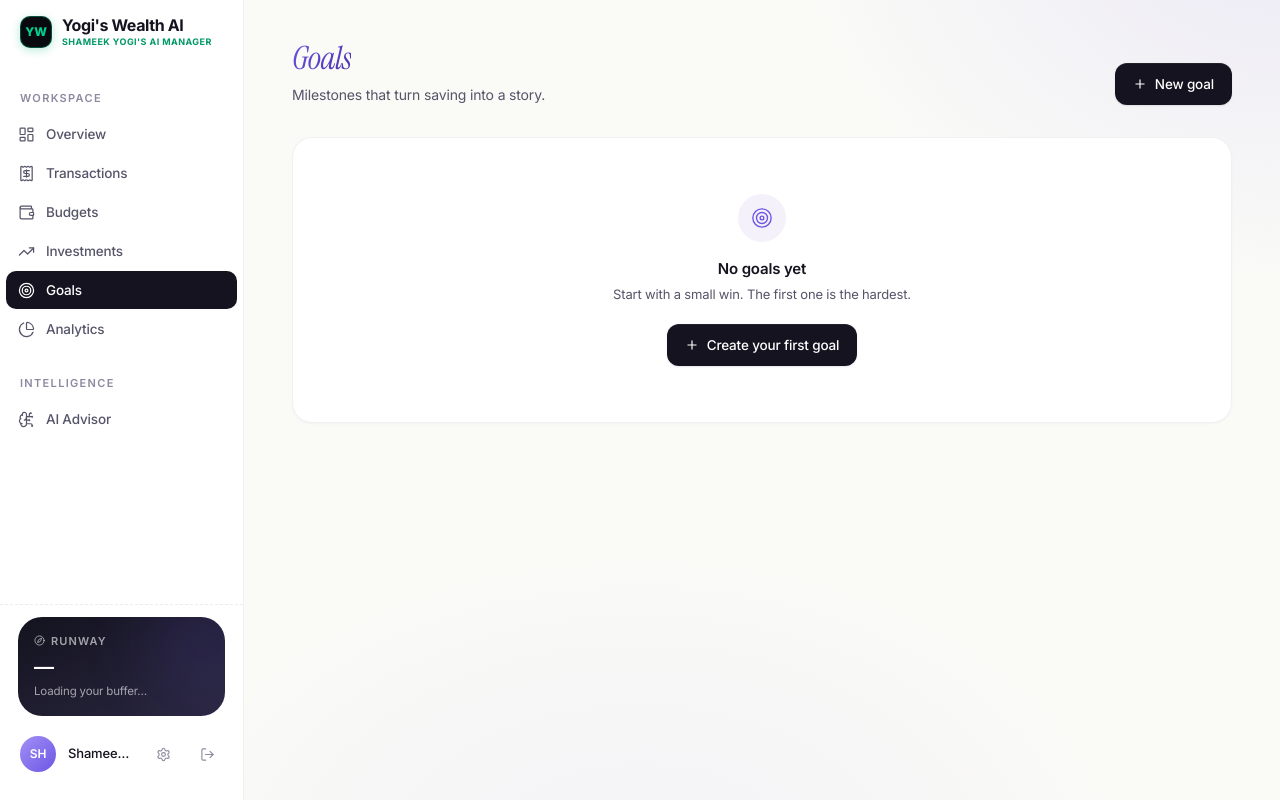
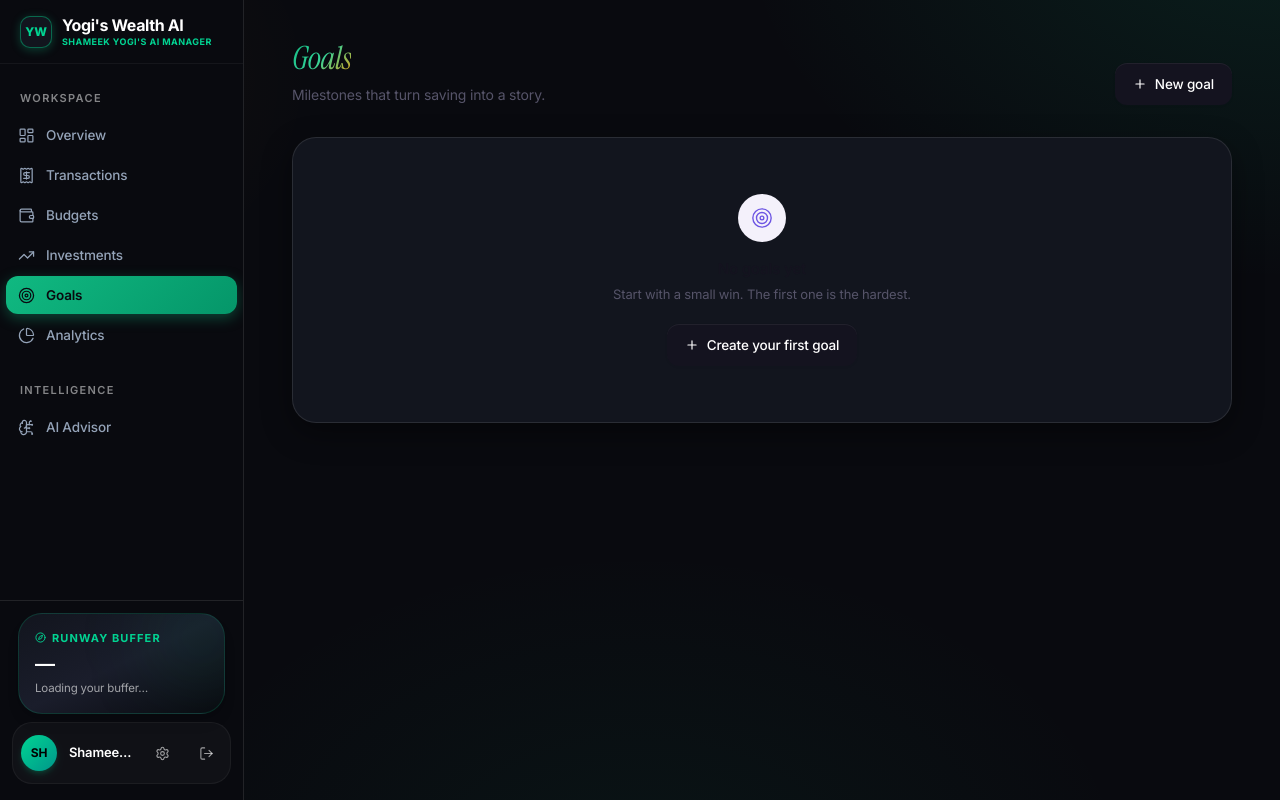
Before and after one commit to shameekyogi68/FinPilot, a Next.js app: page /goals in a window 1280 px wide. Built offline with nearby package versions, Linux system fonts and the light colour scheme; no server answers; the database is empty.

Commit message:
style: unify entire web application under luxury obsidian emerald dark glass color palette

```diff
--- a/app/globals.css
+++ b/app/globals.css
@@ -68,82 +68,82 @@
 }
 
 :root {
-  /* Brand: refined violet */
-  --brand-50:  #F6F4FF;
-  --brand-100: #ECE8FE;
-  --brand-200: #DBD3FD;
-  --brand-300: #C2B4FB;
-  --brand-400: #A48FF6;
-  --brand-500: #8A6BF0;
-  --brand-600: #7351E6;
-  --brand-700: #5E3FCE;
-  --brand-800: #4A30A8;
-  --brand-900: #382585;
+  /* Brand: Luxury Emerald Gold & Obsidian */
+  --brand-50:  #ECFDF5;
+  --brand-100: #D1FAE5;
+  --brand-200: #A7F3D0;
+  --brand-300: #6EE7B7;
+  --brand-400: #34D399;
+  --brand-500: #10B981;
+  --brand-600: #059669;
+  --brand-700: #047857;
+  --brand-800: #065F46;
+  --brand-900: #064E3B;
 
-  /* Canvas */
-  --background: #FAFAF7;
-  --foreground: #14131F;
+  /* Canvas - Luxury Obsidian Dark Theme */
+  --background: #090A0F;
+  --foreground: #F8FAFC;
 
-  --card: #FFFFFF;
-  --card-foreground: #14131F;
-  --popover: #FFFFFF;
-  --popover-foreground: #14131F;
+  --card: #12151E;
+  --card-foreground: #F8FAFC;
+  --popover: #12151E;
+  --popover-foreground: #F8FAFC;
 
-  --primary: #6D55E3;
-  --primary-foreground: #FFFFFF;
+  --primary: #10B981;
+  --primary-foreground: #090A0F;
 
-  --secondary: #F4F1FB;
-  --secondary-foreground: #4A30A8;
-  --muted: #F2F1F6;
-  --muted-foreground: #6E6B85;
-  --accent: #EFEBFB;
-  --accent-foreground: #4A30A8;
+  --secondary: #1A1D2B;
+  --secondary-foreground: #10B981;
+  --muted: #1E2230;
+  --muted-foreground: #94A3B8;
+  --accent: #1A1D2B;
+  --accent-foreground: #F59E0B;
 
-  --destructive: #E04B4B;
+  --destructive: #EF4444;
   --destructive-foreground: #FFFFFF;
-  --destructive-border: rgba(224, 75, 75, 0.20);
+  --destructive-border: rgba(239, 68, 68, 0.25);
 
-  --border: rgba(20, 19, 31, 0.08);
-  --border-strong: rgba(20, 19, 31, 0.14);
-  --input: rgba(20, 19, 31, 0.10);
-  --ring: #6D55E3;
+  --border: rgba(255, 255, 255, 0.10);
+  --border-strong: rgba(255, 255, 255, 0.18);
+  --input: rgba(255, 255, 255, 0.12);
+  --ring: #10B981;
 
   /* Charts */
-  --chart-1: #6D55E3;
-  --chart-2: #18A87E;
-  --chart-3: #E89B3C;
-  --chart-4: #3D9BD0;
-  --chart-5: #E04B4B;
+  --chart-1: #10B981;
+  --chart-2: #F59E0B;
+  --chart-3: #3B82F6;
+  --chart-4: #8B5CF6;
+  --chart-5: #EF4444;
 
   /* Radius */
-  --radius: 14px;
+  --radius: 16px;
 
-  /* Sidebar */
-  --sidebar: #FFFFFF;
-  --sidebar-foreground: #4A4862;
-  --sidebar-primary: #6D55E3;
-  --sidebar-primary-foreground: #FFFFFF;
-  --sidebar-accent: #F4F1FB;
-  --sidebar-accent-foreground: #4A30A8;
-  --sidebar-border: rgba(20, 19, 31, 0.08);
-  --sidebar-ring: #6D55E3;
+  /* Sidebar - Obsidian Dark */
+  --sidebar: #090A0F;
+  --sidebar-foreground: #94A3B8;
+  --sidebar-primary: #10B981;
+  --sidebar-primary-foreground: #090A0F;
+  --sidebar-accent: #12151E;
+  --sidebar-accent-foreground: #10B981;
+  --sidebar-border: rgba(255, 255, 255, 0.08);
+  --sidebar-ring: #10B981;
 
   /* Semantic */
-  --income:         #0E8A5F;
-  --income-bg:      rgba(14, 138, 95, 0.08);
-  --income-border:  rgba(14, 138, 95, 0.18);
+  --income:         #10B981;
+  --income-bg:      rgba(16, 185, 129, 0.12);
+  --income-border:  rgba(16, 185, 129, 0.25);
 
-  --expense:        #D63B3B;
-  --expense-bg:     rgba(214, 59, 59, 0.08);
-  --expense-border: rgba(214, 59, 59, 0.18);
+  --expense:        #EF4444;
+  --expense-bg:     rgba(239, 68, 68, 0.12);
+  --expense-border: rgba(239, 68, 68, 0.25);
 
-  --savings:        #6D55E3;
-  --savings-bg:     rgba(109, 85, 227, 0.08);
-  --savings-border: rgba(109, 85, 227, 0.18);
+  --savings:        #10B981;
+  --savings-bg:     rgba(16, 185, 129, 0.12);
+  --savings-border: rgba(16, 185, 129, 0.25);
 
-  --warning:        #C77A1F;
-  --warning-bg:     rgba(199, 122, 31, 0.08);
-  --warning-border: rgba(199, 122, 31, 0.18);
+  --warning:        #F59E0B;
+  --warning-bg:     rgba(245, 158, 11, 0.12);
+  --warning-border: rgba(245, 158, 11, 0.25);
 
   /* Shadows */
   --shadow-xs: 0 1px 2px rgba(20, 19, 31, 0.04);
@@ -161,7 +161,7 @@
   html {
     font-family: "Inter", system-ui, sans-serif;
     font-feature-settings: 'cv11', 'ss01', 'ss03';
-    color-scheme: light;
+    color-scheme: dark;
     -webkit-font-smoothing: antialiased;
     -moz-osx-font-smoothing: grayscale;
     text-rendering: optimizeLegibility;
@@ -169,8 +169,8 @@
   body {
     font-family: "Inter", system-ui, sans-serif;
     font-feature-settings: 'cv11', 'ss01', 'ss03';
-    background-color: #FAFAF7;
-    color: #14131F;
+    background-color: #090A0F;
+    color: #F8FAFC;
     letter-spacing: -0.01em;
   }
 
@@ -182,22 +182,22 @@
   .tabular-nums { font-variant-numeric: tabular-nums; }
 
   ::selection {
-    background: rgba(109, 85, 227, 0.14);
-    color: #14131F;
+    background: rgba(16, 185, 129, 0.25);
+    color: #FFFFFF;
   }
 
   ::-webkit-scrollbar { width: 6px; height: 6px; }
   ::-webkit-scrollbar-track { background: transparent; }
   ::-webkit-scrollbar-thumb {
-    background: rgba(20, 19, 31, 0.10);
+    background: rgba(255, 255, 255, 0.15);
     border-radius: 9999px;
   }
-  ::-webkit-scrollbar-thumb:hover { background: rgba(109, 85, 227, 0.30); }
-  * { scrollbar-width: thin; scrollbar-color: rgba(20,19,31,0.10) transparent; }
+  ::-webkit-scrollbar-thumb:hover { background: rgba(16, 185, 129, 0.40); }
+  * { scrollbar-width: thin; scrollbar-color: rgba(255,255,255,0.15) transparent; }
 
   h1, h2, h3, h4, h5, h6 {
     letter-spacing: -0.025em;
-    color: #14131F;
+    color: #F8FAFC;
   }
 }
 
@@ -209,39 +209,41 @@
     letter-spacing: -0.02em;
   }
 
-  /* ─── Soft surface card ─── */
+  /* ─── Obsidian surface card ─── */
   .surface-card {
-    background: #FFFFFF;
-    border: 1px solid rgba(20, 19, 31, 0.06);
-    border-radius: 20px;
-    box-shadow: 0 1px 2px rgba(20, 19, 31, 0.03);
+    background: #12151E;
+    border: 1px solid rgba(255, 255, 255, 0.10);
+    border-radius: 24px;
+    box-shadow: 0 10px 30px rgba(0, 0, 0, 0.4);
     transition: box-shadow 300ms ease, transform 300ms ease, border-color 300ms ease;
+    color: #F8FAFC;
   }
   .surface-card:hover {
-    box-shadow: 0 12px 32px rgba(20, 19, 31, 0.06), 0 2px 4px rgba(20, 19, 31, 0.03);
-    border-color: rgba(109, 85, 227, 0.14);
+    box-shadow: 0 20px 45px rgba(0, 0, 0, 0.6);
+    border-color: rgba(16, 185, 129, 0.35);
   }
 
-  /* ─── Stat tile (subtle) ─── */
+  /* ─── Stat tile ─── */
   .stat-tile {
-    background: #FFFFFF;
-    border: 1px solid rgba(20, 19, 31, 0.06);
-    border-radius: 18px;
+    background: #12151E;
+    border: 1px solid rgba(255, 255, 255, 0.10);
+    border-radius: 20px;
     padding: 22px;
     position: relative;
     overflow: hidden;
     transition: all 300ms ease;
+    color: #F8FAFC;
   }
   .stat-tile::before {
     content: '';
     position: absolute;
     top: 0; left: 0; right: 0;
     height: 2px;
-    background: var(--bar, linear-gradient(90deg, #A48FF6, #6D55E3));
+    background: var(--bar, linear-gradient(90deg, #10B981, #059669));
     opacity: 0;
     transition: opacity 300ms ease;
   }
-  .stat-tile:hover { transform: translateY(-2px); border-color: rgba(109,85,227,0.18); box-shadow: 0 14px 30px rgba(20,19,31,0.06); }
+  .stat-tile:hover { transform: translateY(-2px); border-color: rgba(16,185,129,0.30); box-shadow: 0 14px 30px rgba(0,0,0,0.5); }
   .stat-tile:hover::before { opacity: 1; }
 
   /* ─── Section header ─── */
@@ -250,7 +252,7 @@
     font-weight: 600;
     letter-spacing: 0.12em;
     text-transform: uppercase;
-    color: #8C8AA0;
+    color: #94A3B8;
   }
 
   /* ─── Pill / chip ─── */
@@ -470,35 +472,37 @@
     gap: 11px;
     height: 38px;
     padding: 0 12px;
-    border-radius: 10px;
-    color: #565469;
+    border-radius: 12px;
+    color: #94A3B8;
     font-size: 13.5px;
     font-weight: 500;
     position: relative;
-    margin: 1px 6px;
-    transition: all 180ms ease;
+    margin: 2px 6px;
+    transition: all 200ms ease;
   }
   .nav-item:hover {
-    background: #F4F1FB;
-    color: #14131F;
+    background: rgba(255, 255, 255, 0.06);
+    color: #F8FAFC;
   }
   .nav-item.active {
-    background: #14131F;
-    color: #FFFFFF;
+    background: linear-gradient(135deg, #10B981 0%, #059669 100%);
+    color: #090A0F;
+    font-weight: 600;
+    box-shadow: 0 4px 14px rgba(16, 185, 129, 0.35);
   }
-  .nav-item.active svg { color: #FFFFFF; }
+  .nav-item.active svg { color: #090A0F; }
 
   /* ─── Bottom nav (mobile) ─── */
   .bottom-nav {
     position: fixed;
     bottom: 14px; left: 14px; right: 14px;
     height: 60px;
-    background: rgba(255,255,255,0.92);
+    background: rgba(18, 21, 30, 0.95);
     backdrop-filter: blur(20px) saturate(180%);
     -webkit-backdrop-filter: blur(20px) saturate(180%);
-    border: 1px solid rgba(20,19,31,0.06);
-    border-radius: 18px;
-    box-shadow: 0 16px 36px rgba(20,19,31,0.10);
+    border: 1px solid rgba(255, 255, 255, 0.12);
+    border-radius: 20px;
+    box-shadow: 0 16px 36px rgba(0, 0, 0, 0.6);
     z-index: 40;
     display: flex;
     align-items: center;
@@ -508,25 +512,27 @@
     width: 44px; height: 44px;
     display: flex; align-items: center; justify-content: center;
     border-radius: 12px;
-    color: #8C8AA0;
+    color: #94A3B8;
     transition: all 200ms ease;
   }
   .mobile-tab.active {
-    color: #14131F;
-    background: #F4F1FB;
+    color: #10B981;
+    background: rgba(16, 185, 129, 0.15);
   }
 
   /* ─── Chat bubbles ─── */
   .chat-user {
-    background: #14131F;
-    color: white;
+    background: linear-gradient(135deg, #10B981 0%, #059669 100%);
+    color: #090A0F;
+    font-weight: 500;
     border-radius: 18px 18px 4px 18px;
     padding: 12px 16px;
     max-width: 80%;
   }
   .chat-ai {
-    background: #FFFFFF;
-    border: 1px solid rgba(20,19,31,0.08);
+    background: #12151E;
+    border: 1px solid rgba(255, 255, 255, 0.12);
+    color: #F8FAFC;
     border-radius: 18px 18px 18px 4px;
     padding: 12px 16px;
     max-width: 85%;
@@ -538,29 +544,29 @@
     padding: 8px 14px;
     border-radius: 999px;
     font-size: 12.5px; font-weight: 500;
-    background: #FFFFFF;
-    border: 1px solid rgba(20,19,31,0.10);
-    color: #4A4862;
+    background: #12151E;
+    border: 1px solid rgba(255, 255, 255, 0.12);
+    color: #CBD5E1;
     cursor: pointer;
     transition: all 200ms ease;
     white-space: nowrap;
   }
   .chip:hover {
-    background: #F4F1FB;
-    border-color: rgba(109,85,227,0.25);
-    color: #4A30A8;
+    background: rgba(16, 185, 129, 0.15);
+    border-color: rgba(16, 185, 129, 0.35);
+    color: #10B981;
   }
 }
 
 @layer utilities {
   .text-gradient {
-    background: linear-gradient(135deg, #6D55E3 0%, #4A30A8 100%);
+    background: linear-gradient(135deg, #10B981 0%, #34D399 50%, #F59E0B 100%);
     -webkit-background-clip: text;
     background-clip: text;
     -webkit-text-fill-color: transparent;
   }
   .text-gradient-warm {
-    background: linear-gradient(135deg, #C77A1F 0%, #8A5612 100%);
+    background: linear-gradient(135deg, #F59E0B 0%, #D97706 100%);
     -webkit-background-clip: text;
     background-clip: text;
     -webkit-text-fill-color: transparent;
@@ -568,13 +574,13 @@
 
   .font-variant-tabular { font-variant-numeric: tabular-nums; }
 
-  /* Page background — soft warm cream with subtle violet bloom */
+  /* Page background — Luxury obsidian with emerald ambient glow */
   .page-bg {
-    background-color: #FAFAF7;
+    background-color: #090A0F;
     background-image:
-      radial-gradient(ellipse 800px 600px at 100% -10%, rgba(109, 85, 227, 0.10) 0%, transparent 60%),
-      radial-gradient(ellipse 700px 500px at -10% 10%, rgba(164, 143, 246, 0.08) 0%, transparent 55%),
-      radial-gradient(ellipse 900px 600px at 50% 110%, rgba(109, 85, 227, 0.05) 0%, transparent 55%);
+      radial-gradient(ellipse 900px 600px at 100% -10%, rgba(16, 185, 129, 0.12) 0%, transparent 60%),
+      radial-gradient(ellipse 800px 500px at -10% 10%, rgba(245, 158, 11, 0.08) 0%, transparent 55%),
+      radial-gradient(ellipse 900px 600px at 50% 110%, rgba(16, 185, 129, 0.06) 0%, transparent 55%);
     background-attachment: fixed;
   }
 
--- a/components/Navigation.tsx
+++ b/components/Navigation.tsx
@@ -97,20 +97,20 @@ export function Navigation() {
     <>
       {/* ─── Desktop Sidebar ─── */}
       <aside
-        className="hidden lg:flex fixed top-0 left-0 bottom-0 w-[244px] bg-white border-r border-[rgba(20,19,31,0.06)] z-40 flex-col"
+        className="hidden lg:flex fixed top-0 left-0 bottom-0 w-[244px] bg-[#090A0F] border-r border-white/10 z-40 flex-col text-white"
         aria-label="Main navigation"
       >
         {/* Logo */}
-        <div className="h-16 flex items-center px-5 flex-shrink-0">
+        <div className="h-16 flex items-center px-5 flex-shrink-0 border-b border-white/5">
           <Link href="/" className="flex items-center gap-2.5 group" aria-label="Yogi's Wealth AI home">
-            <span className="w-8 h-8 rounded-[10px] bg-[#090A0F] border border-emerald-500/40 flex items-center justify-center shadow-[0_2px_10px_rgba(16,185,129,0.3)] group-hover:scale-105 transition-transform text-emerald-400 font-extrabold text-xs">
+            <span className="w-8 h-8 rounded-[10px] bg-[#12151E] border border-emerald-500/50 flex items-center justify-center shadow-[0_2px_10px_rgba(16,185,129,0.3)] group-hover:scale-105 transition-transform text-emerald-400 font-extrabold text-xs">
               YW
             </span>
             <div>
-              <span className="text-[16px] font-bold tracking-tight text-[#14131F] block leading-tight">
+              <span className="text-[16px] font-bold tracking-tight text-white block leading-tight">
                 Yogi's Wealth AI
               </span>
-              <span className="text-[9px] uppercase font-bold text-emerald-600 tracking-wider block">
+              <span className="text-[9px] uppercase font-bold text-emerald-400 tracking-wider block">
                 Shameek Yogi's AI Manager
               </span>
             </div>
@@ -120,26 +120,26 @@ export function Navigation() {
         {/* Nav groups */}
         <nav className="flex-1 overflow-y-auto py-2">
           <div className="px-5 pt-3 pb-1.5">
-            <span className="section-title">Workspace</span>
+            <span className="section-title text-white/50">Workspace</span>
           </div>
           {mainLinks.map(renderNavItem)}
 
           <div className="px-5 pt-5 pb-1.5">
-            <span className="section-title">Intelligence</span>
+            <span className="section-title text-white/50">Intelligence</span>
           </div>
           {intelligenceLinks.map(renderNavItem)}
         </nav>
 
         {/* Runway widget */}
-        <div className="px-3 pb-4 pt-3 border-t border-dashed border-[rgba(20,19,31,0.08)]">
+        <div className="px-3 pb-4 pt-3 border-t border-white/10">
           <Link
             href="/"
-            className="block mx-1.5 p-4 rounded-2xl bg-gradient-to-br from-[#14131F] to-[#2A2740] relative overflow-hidden hover:scale-[1.01] transition-transform"
+            className="block mx-1.5 p-4 rounded-2xl bg-gradient-to-br from-[#12151E] via-[#1A1D2B] to-[#090A0F] border border-emerald-500/20 relative overflow-hidden hover:scale-[1.01] transition-transform shadow-lg"
           >
-            <div className="absolute -top-6 -right-6 w-24 h-24 rounded-full bg-[#6D55E3] opacity-20 blur-2xl" />
-            <p className="text-[11px] uppercase tracking-[0.1em] text-white/60 font-semibold mb-1.5 relative flex items-center gap-1.5">
+            <div className="absolute -top-6 -right-6 w-24 h-24 rounded-full bg-emerald-500/10 blur-2xl" />
+            <p className="text-[11px] uppercase tracking-[0.1em] text-emerald-400 font-bold mb-1.5 relative flex items-center gap-1.5">
               <Compass size={11} strokeWidth={2} />
-              Runway
+              Runway Buffer
             </p>
             <p className="text-[20px] font-semibold text-white leading-tight relative">
               {runway?.runwayMonths !== null && runway?.runwayMonths !== undefined
@@ -156,24 +156,24 @@ export function Navigation() {
           </Link>
 
           {/* User row */}
-          <div className="flex items-center gap-3 px-2 py-3 mt-2 rounded-xl">
-            <div className="w-9 h-9 rounded-full bg-gradient-to-br from-[#A48FF6] to-[#6D55E3] flex items-center justify-center text-white text-[12px] font-semibold">
+          <div className="flex items-center gap-3 px-2 py-3 mt-2 rounded-xl bg-white/[0.03] border border-white/5">
+            <div className="w-9 h-9 rounded-full bg-gradient-to-br from-emerald-400 to-teal-600 flex items-center justify-center text-black text-[12px] font-bold shadow-md shadow-emerald-500/20">
               {profileName.slice(0, 2).toUpperCase()}
             </div>
             <div className="flex-1 min-w-0">
-              <p className="text-[13px] font-medium text-[#14131F] truncate">{profileName}</p>
+              <p className="text-[13px] font-semibold text-white truncate">{profileName}</p>
             </div>
             <Link
               href="/settings"
               aria-label="Settings"
-              className="w-8 h-8 rounded-lg flex items-center justify-center text-[#8C8AA0] hover:bg-[#F4F1FB] hover:text-[#14131F] transition-colors"
+              className="w-8 h-8 rounded-lg flex items-center justify-center text-white/60 hover:bg-white/10 hover:text-white transition-colors"
             >
               <Settings size={15} strokeWidth={1.75} />
             </Link>
             <button
               onClick={handleLogout}
               aria-label="Log out"
-              className="w-8 h-8 rounded-lg flex items-center justify-center text-[#8C8AA0] hover:bg-[#FCEEEC] hover:text-[#A02727] transition-colors"
+              className="w-8 h-8 rounded-lg flex items-center justify-center text-white/60 hover:bg-red-500/20 hover:text-red-400 transition-colors"
             >
               <LogOut size={15} strokeWidth={1.75} />
             </button>
```
